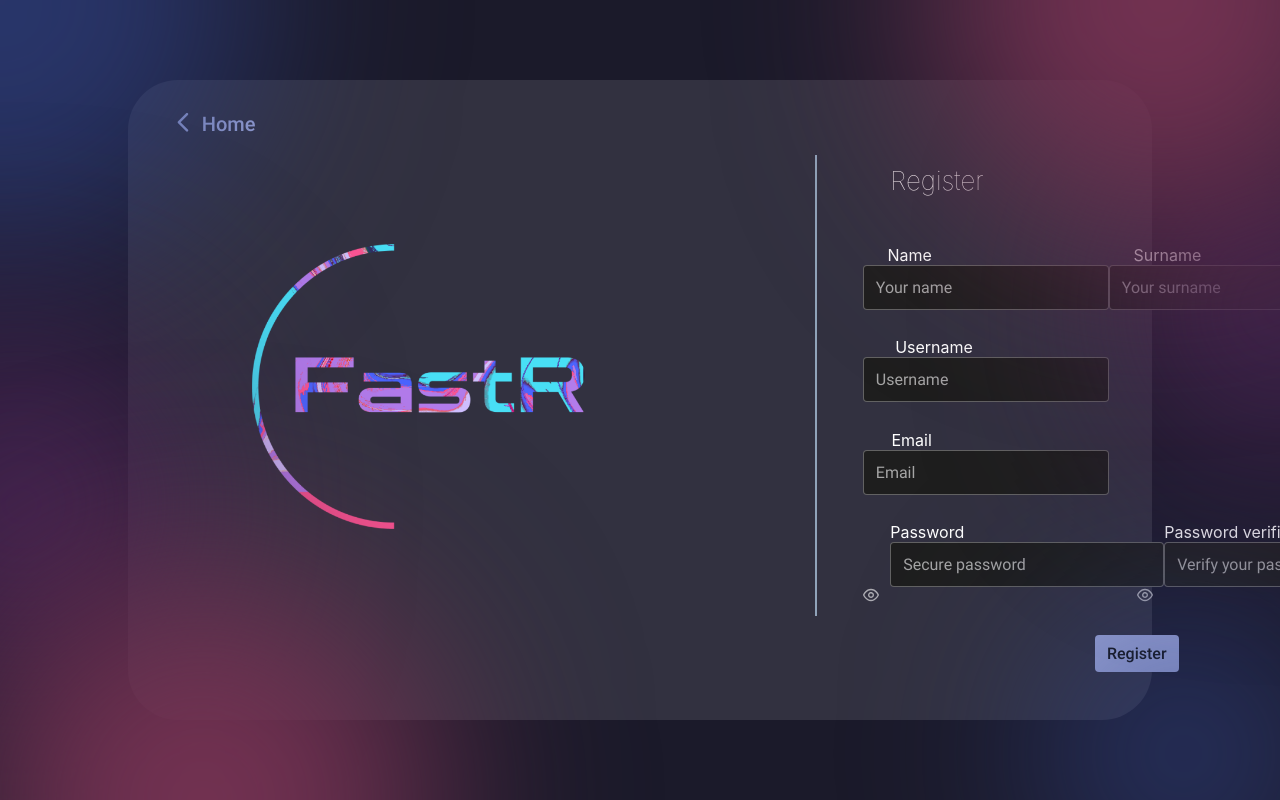
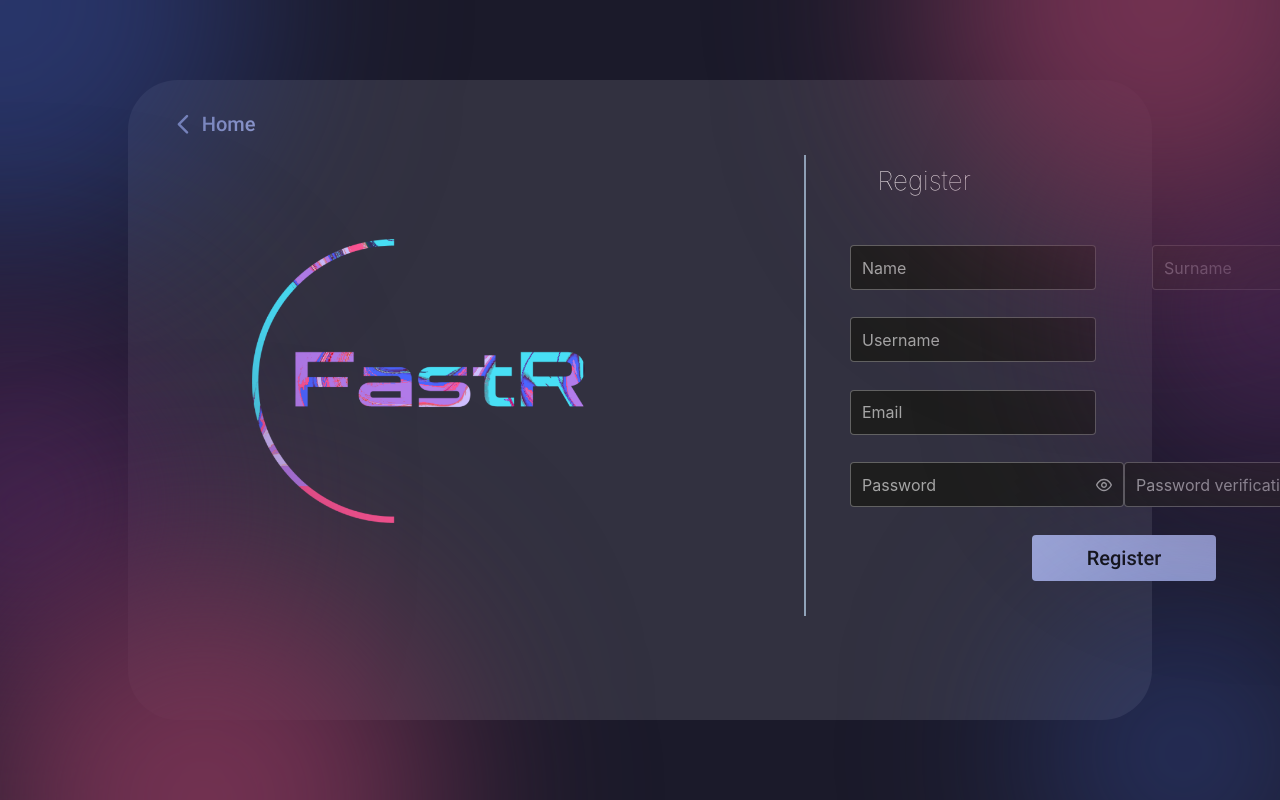
Before and after one commit to Lukacms/Area, a React (Create React App) app in the folder client_web/: page /register in a window 1280 px wide. Built offline with nearby package versions, Linux system fonts and the light colour scheme.

Commit message:
[FIX] Register => css output is now okay
had a versioning problem with primereact

```diff
--- a/client_web/package.json
+++ b/client_web/package.json
@@ -6,9 +6,10 @@
     "@testing-library/jest-dom": "^5.17.0",
     "@testing-library/react": "^13.4.0",
     "@testing-library/user-event": "^13.5.0",
+    "axios": "^1.5.1",
     "formik": "^2.4.5",
     "primeicons": "^6.0.1",
-    "primereact": "^9.6.2",
+    "primereact": "^10.0.1",
     "primevue": "^3.35.0",
     "react": "^18.2.0",
     "react-dom": "^18.2.0",
--- a/client_web/src/components/FormikInputtext.js
+++ b/client_web/src/components/FormikInputtext.js
@@ -3,11 +3,13 @@ import '../styles/components.css';
 
 const FormikInputtext = ({ field, form, label, id, error, touched, ...props }) => {
   return (
-    <span className='gap-10'>
-      {label ? <label htmlFor={id}>{label}</label> : null}
-      <InputText id={id} {...props} />
+    <div className='flex flex-column gap-2'>
+      <span className='p-float-label'>
+        <InputText id={id} {...props} />
+        {label ? <label htmlFor={id}>{label}</label> : null}
+      </span>
       {error && touched && <small className='p-error'>{error}</small>}
-    </span>
+    </div>
   );
 };
 
--- a/client_web/src/components/FormikPassword.js
+++ b/client_web/src/components/FormikPassword.js
@@ -3,16 +3,11 @@ import '../styles/components.css';
 
 const FormikPassword = ({ field, form, label, id, error, touched, ...props }) => {
   return (
-    <div className='gap-10'>
-      {label ? <label htmlFor={id}>{label}</label> : null}
-      <Password
-        id={id}
-        {...props}
-        promptLabel='Choose a password'
-        weakLabel='too weak'
-        mediumLabel='average'
-        strongLabel='Complex password'
-      />
+    <div className='flex flex-column gap-2'>
+      <span className='p-float-label'>
+        <Password id={id} {...props} />
+        {label ? <label htmlFor={id}>{label}</label> : null}
+      </span>
       {error && touched && <small className='p-error'>{error}</small>}
     </div>
   );
--- a/client_web/src/pages/Register.js
+++ b/client_web/src/pages/Register.js
@@ -77,6 +77,10 @@ function Register() {
                       toggleMask
                       error={props.errors?.passwordCheck}
                       touched={props.touched.password}
+                      promptLabel='Choose a password'
+                      weakLabel='too weak'
+                      mediumLabel='average'
+                      strongLabel='Complex password'
                     />
                     <Field
                       name='passwordCheck'
@@ -87,9 +91,10 @@ function Register() {
                       toggleMask
                       error={props.errors?.passwordCheck}
                       touched={props.touched.passwordCheck}
+                      feedback={false}
                     />
                   </div>
-                  <Button label='Register' type='submit' />
+                  <Button label='Register' type='submit' size='large' style={{paddingLeft: '10%', paddingRight: '10%'}} />
                 </Form>
               )}
             </Formik>
--- a/client_web/src/styles/register.css
+++ b/client_web/src/styles/register.css
@@ -19,6 +19,7 @@
   flex-direction: row;
   height: 80%;
   flex: 1;
+  width: 85%;
 }
 
 .logo {
@@ -26,7 +27,7 @@
 }
 
 .divider {
-  border: 1px solid #90A3B9;
+  border: 1px solid #90a3b9;
   margin-left: 20%;
   height: 90%;
   margin-right: 5%;
@@ -50,8 +51,7 @@ h1 {
 .names {
   display: flex;
   flex-direction: row;
-  width: 90%;
-  text-indent: 10%;
+  justify-content: space-between;
   text-align: left;
   margin-bottom: 5%;
 }
```
Also changed, not shown: 1 other file (tests, documents, lock files or other folders).
